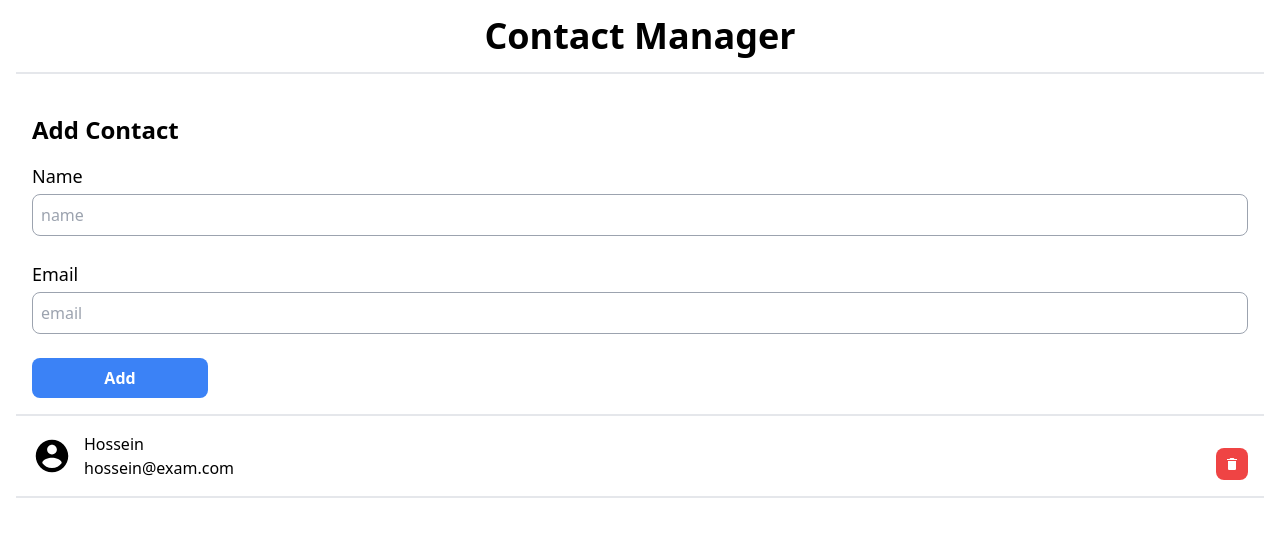
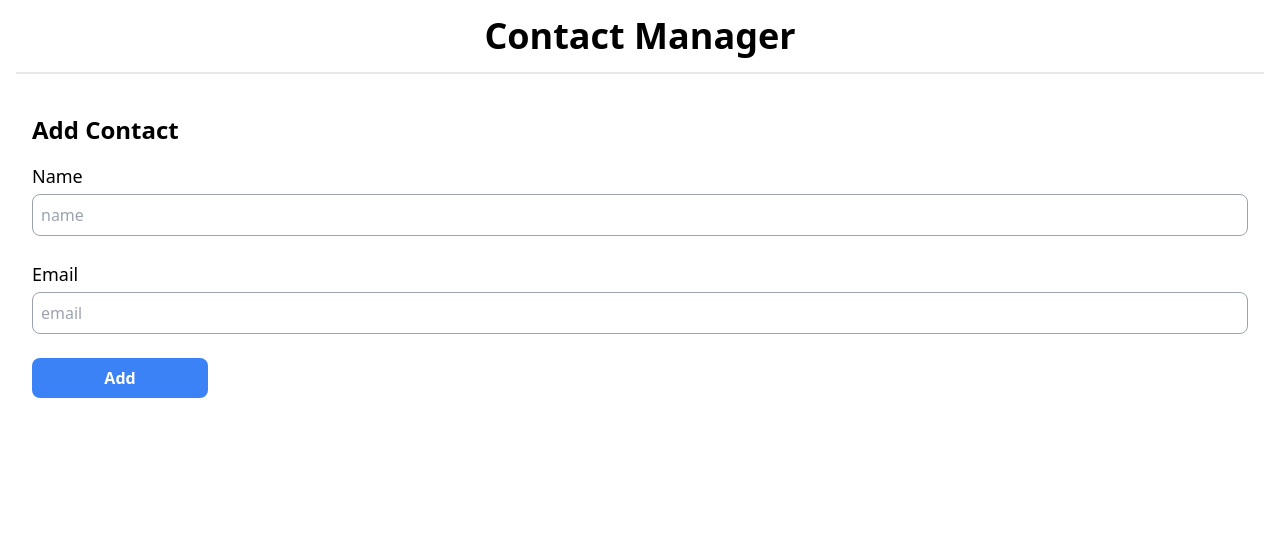
Before and after one commit to hosseinrmt/contact-app, a React (Create React App) app: page / in a window 1280 px wide. Shown: the top 536 px of the page. Built offline with nearby package versions, Linux system fonts and the light colour scheme.

Commit message:
Add -deleteHandler & addToContactHandler-

```diff
--- a/package.json
+++ b/package.json
@@ -7,6 +7,7 @@
     "react-dom": "^18.2.0",
     "react-icons": "^4.4.0",
     "react-scripts": "5.0.1",
+    "react-toastify": "^9.0.8",
     "web-vitals": "^2.1.4"
   },
   "scripts": {
--- a/public/index.html
+++ b/public/index.html
@@ -11,7 +11,7 @@
     />
     <link rel="apple-touch-icon" href="%PUBLIC_URL%/logo192.png" />
     <link rel="manifest" href="%PUBLIC_URL%/manifest.json" />
-    <title>Contact App</title>
+    <title>Contact List App</title>
   </head>
   <body>
     <noscript>You need to enable JavaScript to run this app.</noscript>
--- a/src/App.js
+++ b/src/App.js
@@ -1,8 +1,11 @@
 import ContactApp from "./components/ContactApp";
+import { ToastContainer } from "react-toastify";
+import "react-toastify/dist/ReactToastify.css";
 
 const App = () => {
   return (
     <>
+      <ToastContainer />
       <ContactApp />
     </>
   );
--- a/src/components/ContactApp.js
+++ b/src/components/ContactApp.js
@@ -1,15 +1,17 @@
-// import * as React from "react";
+import { useState } from "react";
 import ContactForm from "./ContactForm";
 import ContactList from "./ContactList";
 
 const ContactApp = () => {
+  const [contacts, setContacts] = useState([]);
+
   return (
     <div className="contact-app">
       <nav>
         <h1>Contact Manager</h1>
       </nav>
-      <ContactForm />
-      <ContactList />
+      <ContactForm setContacts={setContacts} contacts={contacts} />
+      <ContactList contacts={contacts} setContacts={setContacts} />
     </div>
   );
 };
--- a/src/components/ContactForm.js
+++ b/src/components/ContactForm.js
@@ -1,15 +1,57 @@
-const ContactForm = () => {
+import { useState } from "react";
+import { toast } from "react-toastify";
+
+const ContactForm = ({ setContacts, contacts }) => {
+  const [formValues, setFormValues] = useState({
+    name: "",
+    email: "",
+    id: null,
+  });
+
+  const changeHandler = (e) => {
+    const value = e.target.value;
+    setFormValues({ ...formValues, [e.target.name]: value });
+  };
+
+  const submitHandler = (e) => {
+    e.preventDefault();
+    if (formValues.name.trim() === "" || formValues.email.trim() === "") {
+      toast.error("Name and email are required!");
+      return;
+    }
+    setContacts([...contacts, { ...formValues, id: Date.now() }]);
+    setFormValues({ name: "", email: "" });
+    toast.success("Contact added successfully!");
+  };
+
   return (
     <div className="add-contact-form">
       <h2>Add Contact</h2>
-      <form className="contact-form">
+
+      <form className="contact-form" onSubmit={submitHandler}>
         <label>Name</label>
-        <input maxLength={60} placeholder="name" type="text" />
+        <input
+          maxLength={40}
+          value={formValues.name}
+          name="name"
+          onChange={changeHandler}
+          placeholder="name"
+          type="text"
+        />
 
         <label>Email</label>
-        <input maxLength={60} placeholder="email" type="email" />
+        <input
+          maxLength={40}
+          value={formValues.email}
+          name="email"
+          onChange={changeHandler}
+          placeholder="email"
+          type="email"
+        />
 
-        <button>Add</button>
+        <button className="addToContactBtn" type="submit">
+          Add
+        </button>
       </form>
     </div>
   );
--- a/src/components/ContactList.js
+++ b/src/components/ContactList.js
@@ -1,22 +1,35 @@
 import { IoMdContact, IoMdTrash } from "react-icons/io";
+import { toast } from "react-toastify";
 
-const ContactList = () => {
+const ContactList = ({ contacts, setContacts }) => {
+  const deleteHandler = (id) => {
+    setContacts(contacts.filter((contact) => contact.id !== id));
+    toast.success("Contact deleted successfully!");
+  };
+
   return (
     <div className="contact-list">
-      <section className="single-contact">
+      {contacts.map((contact) => {
+        return (
+          <section className="single-contact" key={contact.id}>
             <div className="L-single-contact">
-          <IoMdContact className="contact-icon"/>
+              <IoMdContact className="contact-icon" />
 
               <div>
-            <p>Hossein</p>
-            <p>hossein@exam.com</p>
+                <p>{contact.name}</p>
+                <p>{contact.email}</p>
               </div>
             </div>
 
-        <button className="delete-contact">
+            <button
+              className="delete-contact"
+              onClick={() => deleteHandler(contact.id)}
+            >
               <IoMdTrash />
             </button>
           </section>
+        );
+      })}
     </div>
   );
 };
--- a/src/index.css
+++ b/src/index.css
@@ -36,11 +36,15 @@
     }
 
     .contact-icon {
-        @apply w-10 h-10 mr-2
+        @apply w-10 h-10 mr-2 md:w-12 md:h-12
     }
 
     .delete-contact{
-        @apply bg-red-500 p-2 w-8 self-end
+        @apply bg-red-500 text-white rounded-md p-2 w-8 self-end md:w-10 md:h-10 md:text-2xl
+    }
+
+    .addToContactBtn {
+        @apply bg-blue-500 text-white md:w-44 font-bold py-2 px-4 rounded-lg
     }
 
     h2 {
@@ -54,9 +58,4 @@
     input {
         @apply border border-gray-400 p-2 rounded-lg mb-6
     }
-
-    button {
-        @apply bg-blue-500 md:w-44 text-white font-bold py-2 px-4 rounded-lg
-    }
-
 }
```
Also changed, not shown: 1 other file (tests, documents, lock files or other folders). Lines whose indentation alone changed are shown as unchanged.
